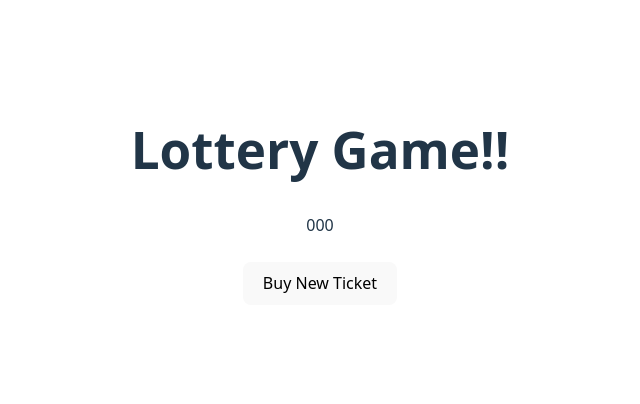
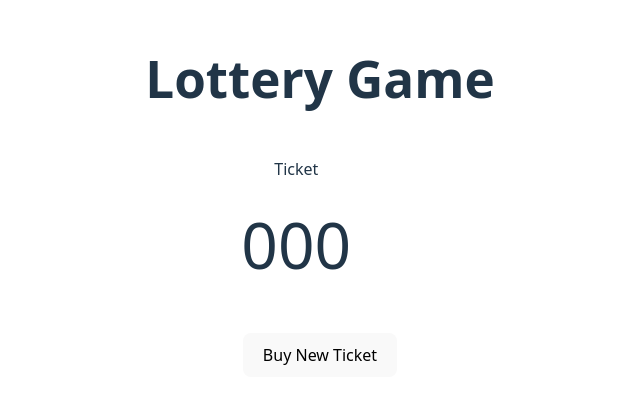
Before and after one commit to Parship12/React-Lab, a React (Vite) app: page / in a window 1280 px wide. Shown: the part 204-608 px from the top of the page, without its empty margins (320-960 px from the left). Built offline with nearby package versions, Linux system fonts and the light colour scheme.

Commit message:
convert lotterygame into hierarchical structure
Signed-off-by: Parship12 <parshipchowdhury552@gmail.com>

```diff
--- a/src/App.jsx
+++ b/src/App.jsx
@@ -2,11 +2,20 @@ import './App.css'
 import LudoBoard from './LudoBoard'
 import TodoList from './TodoList'
 import LotteryGame from './LotteryGame'
+import TicketNum from './TicketNum'
+import Ticket from './Ticket'
+import {sum} from "./helper"
 
 function App() {
+  let winCondition = (ticket) => {
+    return sum(ticket) === 15;
+    // return ticket[0] === 0;
+    // return ticket.every((num) => num === ticket[0]);
+  };
+
   return (
     <>
-      <LotteryGame />
+      <LotteryGame n={3} winCondition={winCondition}/>
     </>
   )
 }
--- a/src/LotteryGame.jsx
+++ b/src/LotteryGame.jsx
@@ -1,26 +1,23 @@
 import { useState } from "react";
 import "./LotteryGame.css"
-import { generateTicket, sum } from "./helper";
+import { generateTicket } from "./helper";
+import Ticket from "./Ticket"
 
-export default function LotteryGame() {
+export default function LotteryGame({n=3, winCondition}) {
     let [ticket, setTicket] = useState([0, 0, 0]);
     const [hasPlayed, setHasPlayed] = useState(false);
 
-    let isWinning = sum(ticket) === 15;
+    let isWinning = winCondition(ticket);
 
     let buyTicket = () => {
-        setTicket(generateTicket(3));
+        setTicket(generateTicket(n));
         setHasPlayed(true);
     }
 
     return (
         <div>
-            <h1>Lottery Game!!</h1>
-            <div className="ticket">
-                <span>{ticket[0]}</span>
-                <span>{ticket[1]}</span>
-                <span>{ticket[2]}</span>
-            </div>
+            <h1>Lottery Game</h1>
+            <Ticket ticket={ticket}/>
             <br/>
             <button onClick={buyTicket}>Buy New Ticket</button>
             {hasPlayed && (
--- /dev/null
+++ b/src/Ticket.css
@@ -0,0 +1,6 @@
+.Ticket {
+    border: 1px solid white;
+    border-radius: 15px;
+    width: 300px;
+    margin-bottom: 15px;
+}
--- /dev/null
+++ b/src/Ticket.jsx
@@ -0,0 +1,13 @@
+import TicketNum from "./TicketNum";
+import "./Ticket.css"
+
+export default function Ticket({ ticket }) {
+    return (
+        <div className="Ticket">
+            <p>Ticket</p>
+            {ticket.map((num, idx) => (
+                <TicketNum num={num} key={idx}/>
+            ))}
+        </div>
+    );
+}
--- /dev/null
+++ b/src/TicketNum.css
@@ -0,0 +1,3 @@
+.TicketNum {
+    font-size: 4rem;
+}
--- /dev/null
+++ b/src/TicketNum.jsx
@@ -0,0 +1,5 @@
+import "./TicketNum.css"
+
+export default function TicketNum({ num }) {
+    return <span className="TicketNum">{num}</span>
+}
```
